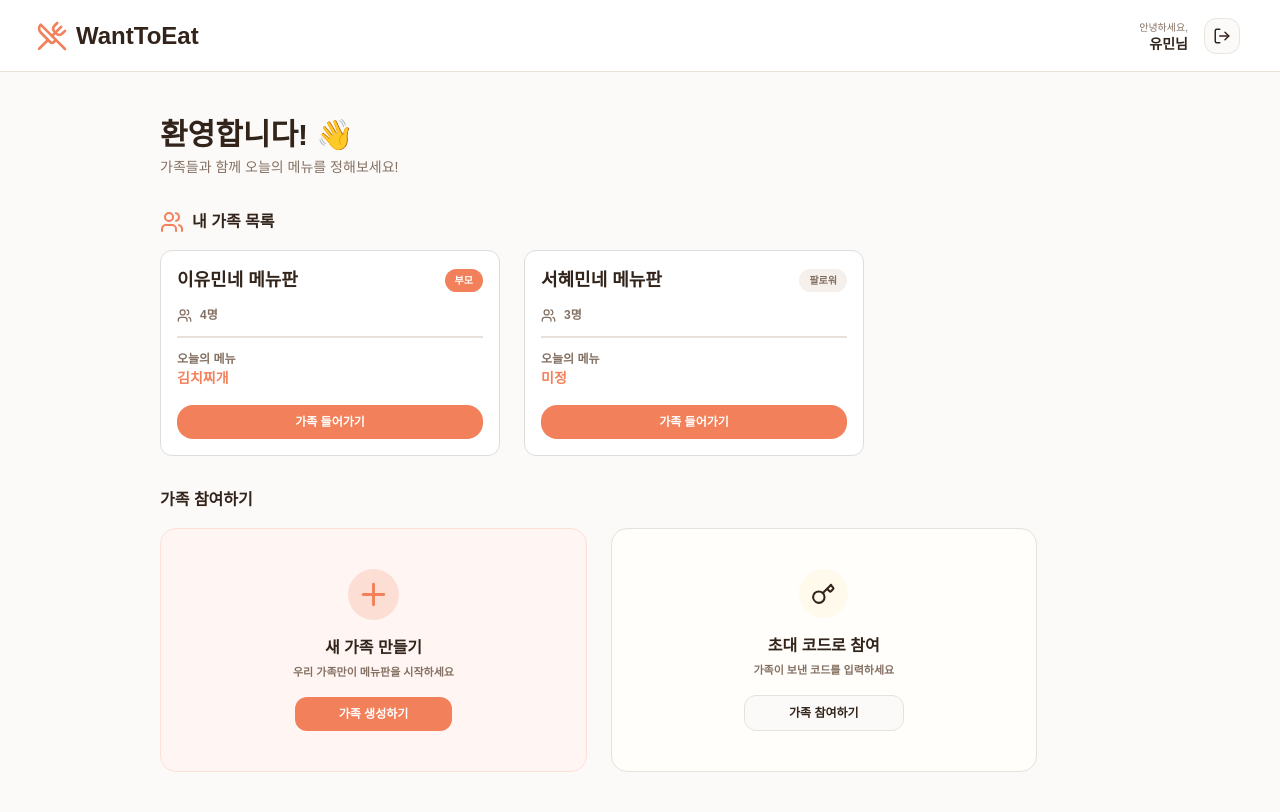
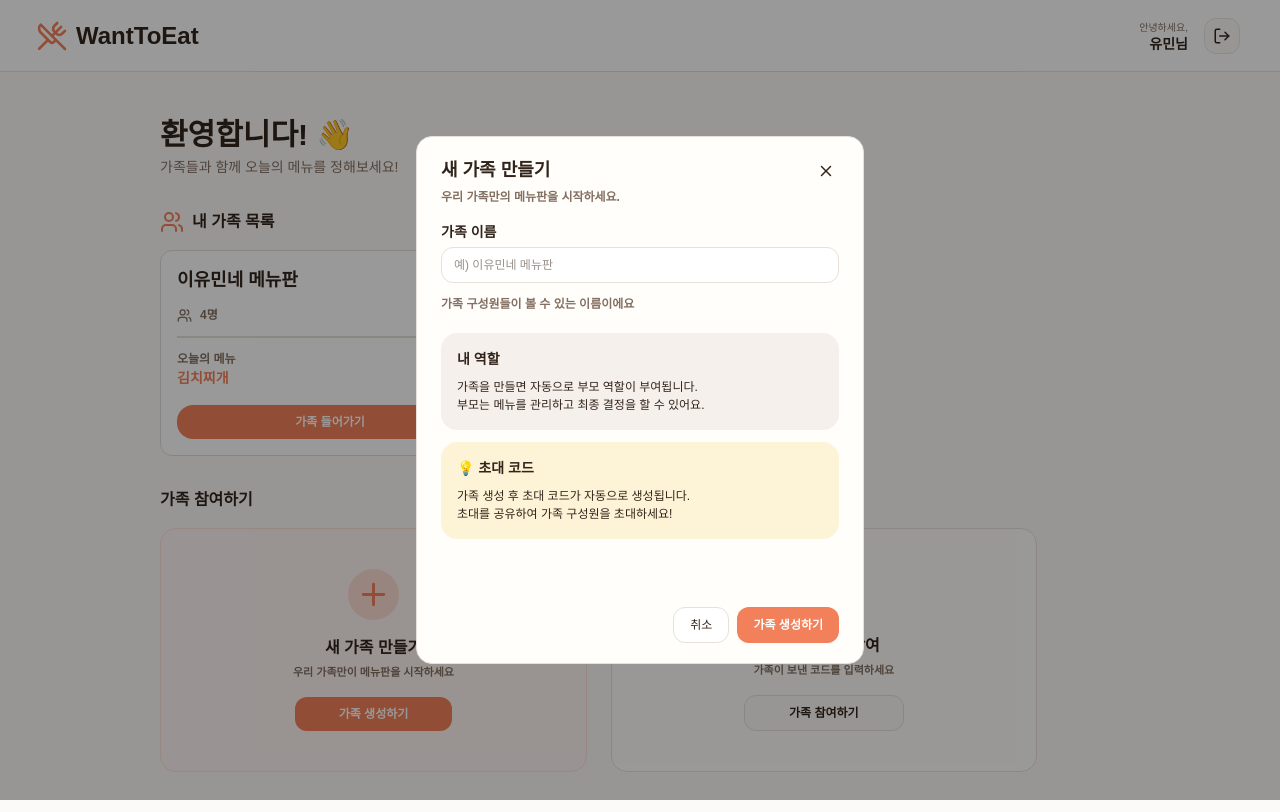
Before and after one commit to Parkhaeil/DB-TermProject-WantToEat, a Next.js app: page / in a window 1280 px wide. Both pictures are taken after a click on the button "가족 생성하기". Built offline with nearby package versions, Linux system fonts and the light colour scheme.

Commit message:
feat: 홈 모달 구현 (#2)

```diff
--- /dev/null
+++ b/app/home/CreateFamilyModal.tsx
@@ -0,0 +1,104 @@
+"use client";
+
+import { X } from "lucide-react";
+import React from "react";
+
+interface CreateFamilyModalProps {
+  isOpen: boolean;
+  onClose: () => void;
+}
+
+const CreateFamilyModal: React.FC<CreateFamilyModalProps> = ({
+  isOpen,
+  onClose,
+}) => {
+  if (!isOpen) return null;
+
+  return (
+    <div className="fixed inset-0 z-50 flex items-center justify-center text-[#32241B]">
+      {/* 배경 오버레이 */}
+      <div
+        className="absolute inset-0 bg-black/40"
+        onClick={onClose}
+      />
+
+      {/* 모달 카드 */}
+      <div className="relative z-10 w-full max-w-md rounded-2xl bg-[#FFFEFB] border border-[#E7E1DA] px-6 py-5">
+        {/* 헤더 */}
+        <div className="flex items-center justify-between mb-1">
+          <div className="font-bold text-[18px]">새 가족 만들기</div>
+          <button
+            onClick={onClose}
+            className="p-1 rounded-full hover:bg-[#F5F0EC] transition-all duration-150 transform active:scale-95"
+          >
+            <X size={18} />
+          </button>
+        </div>
+
+        {/* 설명 */}
+        <p className="text-[12px] text-[#847062] font-semibold mb-4">
+          우리 가족만의 메뉴판을 시작하세요.
+        </p>
+
+        {/* 폼 (틀만) */}
+        <form
+          onSubmit={(e) => {
+            e.preventDefault();
+            // TODO: 실제 생성 로직 연결 예정
+            onClose();
+          }}
+          className="flex flex-col gap-3"
+        >
+          {/* 가족 이름 */}
+          <div className="flex flex-col gap-1">
+            <label className="text-[14px] font-semibold text-[#32241B]">
+              가족 이름
+            </label>
+            <input
+              type="text"
+              placeholder="예) 이유민네 메뉴판"
+              className="w-full rounded-xl border border-[#E7E1DA] bg-[#FFFFFF] px-3 py-2 text-[12px] focus:outline-none focus:border-[#F2805A]"
+            />
+          </div>
+
+          <p className="text-[12px] text-[#847062] font-semibold mb-2">
+            가족 구성원들이 볼 수 있는 이름이에요
+          </p>
+
+          {/* 설명 박스들 */}
+          <div className="bg-[#F5F0EC] p-4 rounded-2xl">
+            <div className="text-[14px] font-bold mb-2">내 역할</div>
+            <div className="text-[12px]">가족을 만들면 자동으로 부모 역할이 부여됩니다.</div>
+            <div className="text-[12px]">부모는 메뉴를 관리하고 최종 결정을 할 수 있어요.</div>
+          </div>
+          <div className="bg-[#FDF3D6] p-4 rounded-2xl mb-10">
+            <div className="text-[14px] font-bold mb-2">💡 초대 코드</div>
+            <div className="text-[12px]">가족 생성 후 초대 코드가 자동으로 생성됩니다.</div>
+            <div className="text-[12px]">초대를 공유하여 가족 구성원을 초대하세요!</div>
+          </div>
+
+          {/* 버튼 영역 */}
+          <div className="flex justify-end gap-2 mt-4">
+            <button
+              type="button"
+              onClick={onClose}
+              className="px-4 py-2 rounded-xl text-[12px] border border-[#E7E1DA] bg-[#FFFFFF]
+                         transition-all duration-150 transform active:scale-95"
+            >
+              취소
+            </button>
+            <button
+              type="submit"
+              className="px-4 py-2 rounded-xl text-[12px] font-bold bg-[#F2805A] text-white
+                         transition-all duration-150 transform active:scale-95"
+            >
+              가족 생성하기
+            </button>
+          </div>
+        </form>
+      </div>
+    </div>
+  );
+};
+
+export default CreateFamilyModal;
--- /dev/null
+++ b/app/home/InviteCodeModal.tsx
@@ -0,0 +1,112 @@
+"use client";
+
+import React, { useState } from "react";
+import { X } from "lucide-react";
+
+interface InviteCodeModalProps {
+  isOpen: boolean;
+  onClose: () => void;
+}
+
+const InviteCodeModal: React.FC<InviteCodeModalProps> = ({
+  isOpen,
+  onClose,
+}) => {
+  const [code, setCode] = useState("");
+
+  if (!isOpen) return null;
+
+  return (
+    <div className="fixed inset-0 z-50 flex items-center justify-center text-[#32241B]">
+      {/* 배경 오버레이 */}
+      <div
+        className="absolute inset-0 bg-black/40"
+        onClick={onClose}
+      />
+
+      {/* 모달 카드 */}
+      <div className="relative z-10 w-full max-w-md rounded-2xl bg-[#FFFEFB] border border-[#E7E1DA] px-6 py-5">
+        {/* 헤더 */}
+        <div className="flex items-center justify-between mb-1">
+          <div className="font-bold text-[18px]">가족 참여하기</div>
+          <button
+            onClick={onClose}
+            className="p-1 rounded-full hover:bg-[#F5F0EC] transition-all duration-150 transform active:scale-95"
+          >
+            <X size={18} />
+          </button>
+        </div>
+
+        {/* 설명 */}
+        <p className="text-[12px] text-[#847062] font-semibold mb-4">
+          초대코드를 입력하여 가족 메뉴판에 참여하세요.
+        </p>
+
+        {/* 폼 (틀만) */}
+        <form
+          onSubmit={(e) => {
+            e.preventDefault();
+            // TODO: 초대 코드 검증/참여 로직 연결
+            onClose();
+          }}
+          className="flex flex-col gap-3"
+        >
+          {/* 초대 코드 입력 */}
+          <div className="flex flex-col gap-1">
+            <label className="text-[14px] font-semibold text-[#32241B]">
+              초대 코드
+            </label>
+            <div className="flex items-center gap-2">
+              <input
+                type="text"
+                value={code}
+                onChange={(e) => setCode(e.target.value)}
+                placeholder="예) FAM2024XYZ"
+                className="w-6/7 rounded-xl border border-[#E7E1DA] bg-[#FFFFFF] px-3 py-2 text-[12px] focus:outline-none focus:border-[#F2805A]"
+              />
+              <button
+                type="button"
+                className="w-1/7 px-4 py-2 rounded-xl text-[12px] font-bold bg-[#F2805A] text-white
+                          transition-all duration-150 transform active:scale-95"
+              >
+                확인
+              </button>
+            </div>
+          </div>
+
+          {/* 안내 박스 – CreateFamilyModal 스타일 맞춤 (텍스트는 네가 쓴 그대로) */}
+          <div className="bg-[#F5F0EC] p-4 rounded-2xl mb-10">
+            <div className="text-[14px] font-bold mb-2">💡 초대코드</div>
+            <div className="text-[12px]">
+              가족 메뉴판의 구성원이 공유한 초대코드를 입력하세요.
+            </div>
+            <div className="text-[12px]">
+              초대코드는 가족 메뉴판 내에서 확인할 수 있어요.
+            </div>
+          </div>
+
+          {/* 버튼 영역 */}
+          <div className="flex justify-end gap-2 mt-4">
+            <button
+              type="button"
+              onClick={onClose}
+              className="px-4 py-2 rounded-xl text-[12px] border border-[#E7E1DA] bg-[#FFFFFF]
+                         transition-all duration-150 transform active:scale-95"
+            >
+              취소
+            </button>
+            <button
+              type="submit"
+              className="px-4 py-2 rounded-xl text-[12px] font-bold bg-[#F2805A] text-white
+                         transition-all duration-150 transform active:scale-95"
+            >
+              참여하기
+            </button>
+          </div>
+        </form>
+      </div>
+    </div>
+  );
+};
+
+export default InviteCodeModal;
--- a/app/page.tsx
+++ b/app/page.tsx
@@ -2,6 +2,8 @@
 
 import { useState } from "react";
 import { UtensilsCrossed, LogOut, Users, Plus, Key } from "lucide-react";
+import CreateFamilyModal from "./home/CreateFamilyModal";
+import InviteCodeModal from "./home/InviteCodeModal";
 
 // ============================
 // ⭐ 프론트용 더미 데이터
@@ -32,8 +34,12 @@ const dummyFamilies = [
 export default function Home() {
   const [isLoggedIn, setIsLoggedIn] = useState(true);
 
+  // 🔹 모달 상태
+  const [isCreateModalOpen, setIsCreateModalOpen] = useState(false);
+  const [isInviteModalOpen, setIsInviteModalOpen] = useState(false);
+
   return (
-    <div className="flex flex-col w-full h-full bg-[#FCFAF8] text-[#32241B]">
+    <div className="flex flex-col w-full min-h-screen bg-[#FCFAF8] text-[#32241B]">
 
       {/* 헤더 */}
       <div className="flex items-center justify-between w-full h-18 gap-4 px-10 bg-[#FFFFFF] border-b border-[#E7E1DA]">
@@ -46,26 +52,23 @@ export default function Home() {
 
         {/* 로그인 상태별 UI */}
         <div className="flex items-center gap-3">
-
-          {/* 로그인 전 */}
           {!isLoggedIn && (
             <>
               <button
-                className="bg-[#FCFAF8] border border-[#E9E4DE] px-4 py-2 rounded-xl text-[12px] font-semibold
-                           transition-all duration-150 transform active:scale-95"
+                className="bg-[#FCFAF8] border border-[#E9E4DE] px-4 py-2 rounded-xl
+                           text-[12px] font-semibold transition-all duration-150 transform active:scale-95"
               >
                 로그인
               </button>
               <button
-                className="bg-[#FCFAF8] border border-[#E9E4DE] px-4 py-2 rounded-xl text-[12px] font-semibold
-                           transition-all duration-150 transform active:scale-95"
+                className="bg-[#FCFAF8] border border-[#E9E4DE] px-4 py-2 rounded-xl
+                           text-[12px] font-semibold transition-all duration-150 transform active:scale-95"
               >
                 회원가입
               </button>
             </>
           )}
 
-          {/* 로그인 후 */}
           {isLoggedIn && (
             <div className="flex items-center gap-4">
               <div className="leading-4 flex flex-col items-end">
@@ -85,7 +88,7 @@ export default function Home() {
         </div>
       </div>
 
-      {/* 내용 */}
+      {/* 메인 콘텐츠 */}
       <div className="flex flex-col w-full px-40 py-10 gap-8">
 
         {/* 인삿말 */}
@@ -109,13 +112,12 @@ export default function Home() {
                 key={f.family_id}
                 className="bg-[#FFFFFF] border border-[#DDDDDD] p-4 rounded-xl w-85"
               >
-
                 {/* 제목 + 역할 */}
                 <div className="flex justify-between items-center mb-3">
                   <div className="font-bold text-[18px]">{f.family_name}</div>
 
                   <div
-                    className={`rounded-2xl px-2.5 py-1 text-[10px] font-semibold items-center flex
+                    className={`rounded-2xl px-2.5 py-1 text-[10px] font-semibold
                                 ${
                                   f.role === "PARENT"
                                     ? "bg-[#F2805A] text-white"
@@ -134,7 +136,7 @@ export default function Home() {
                   <div className="text-[12px] font-semibold">{f.member_count}명</div>
                 </div>
 
-                <div className="border-[0.5px] border-[#E7E1DA] mb-3"></div>
+                <div className="border-[0.5px] border-[#E7E1DA] mb-3" />
 
                 {/* 오늘의 메뉴 */}
                 <div className="text-[12px] text-[#847062] font-semibold">
@@ -145,8 +147,8 @@ export default function Home() {
                 </div>
 
                 <button
-                  className="bg-[#F2805A] text-white rounded-2xl text-[12px] font-bold py-2 w-full
-                             transition-all duration-150 transform active:scale-95"
+                  className="bg-[#F2805A] text-white rounded-2xl text-[12px]
+                             font-bold py-2 w-full transition-all duration-150 transform active:scale-95"
                 >
                   가족 들어가기
                 </button>
@@ -157,39 +159,41 @@ export default function Home() {
 
         {/* 가족 참여하기 */}
         <div>
-          <div className="flex items-center gap-2 mb-4 font-bold">
-            가족 참여하기
-          </div>
+          <div className="flex items-center gap-2 mb-4 font-bold">가족 참여하기</div>
 
           <div className="flex gap-6">
 
-            {/* 새 가족 만들기 카드 */}
+            {/* 새 가족 만들기 */}
             <div className="bg-[#FFF6F4] border border-[#FDE0D8] rounded-2xl flex flex-col items-center py-10 px-33">
               <Plus size={35} className="bg-[#FDDED4] rounded-full text-[#F2805A] w-auto h-auto p-2 mb-4" />
+
               <div className="font-bold mb-1">새 가족 만들기</div>
               <div className="text-[#847062] text-[11px] font-semibold mb-4">
                 우리 가족만이 메뉴판을 시작하세요
               </div>
 
               <button
-                className="bg-[#F2805A] text-white rounded-xl px-11 py-2 text-[12px] font-bold
-                           transition-all duration-150 transform active:scale-95"
+                onClick={() => setIsCreateModalOpen(true)}
+                className="bg-[#F2805A] text-white rounded-xl px-11 py-2 text-[12px]
+                           font-bold transition-all duration-150 transform active:scale-95"
               >
                 가족 생성하기
               </button>
             </div>
 
-            {/* 초대코드로 참여 카드 */}
+            {/* 초대 코드로 참여 */}
             <div className="bg-[#FFFEFB] border border-[#E7E1DA] rounded-2xl flex flex-col items-center py-10 px-33">
               <Key size={25} className="bg-[#FFFAEC] rounded-full w-auto h-auto p-3 mb-4" />
+
               <div className="font-bold mb-1">초대 코드로 참여</div>
               <div className="text-[#847062] text-[11px] font-semibold mb-4">
                 가족이 보낸 코드를 입력하세요
               </div>
 
               <button
-                className="bg-[#FCFAF8] border border-[#E7E1DA] rounded-xl px-11 py-2 text-[12px] font-bold
-                           transition-all duration-150 transform active:scale-95"
+                onClick={() => setIsInviteModalOpen(true)}
+                className="bg-[#FCFAF8] border border-[#E7E1DA] rounded-xl px-11 py-2
+                           text-[12px] font-bold transition-all duration-150 transform active:scale-95"
               >
                 가족 참여하기
               </button>
@@ -197,8 +201,19 @@ export default function Home() {
 
           </div>
         </div>
+      </div>
 
-      </div>
+      {/* 새 가족 생성 모달 */}
+      <CreateFamilyModal
+        isOpen={isCreateModalOpen}
+        onClose={() => setIsCreateModalOpen(false)}
+      />
+
+      {/* 초대 코드 입력 모달 */}
+      <InviteCodeModal
+        isOpen={isInviteModalOpen}
+        onClose={() => setIsInviteModalOpen(false)}
+      />
     </div>
   );
 }
```
